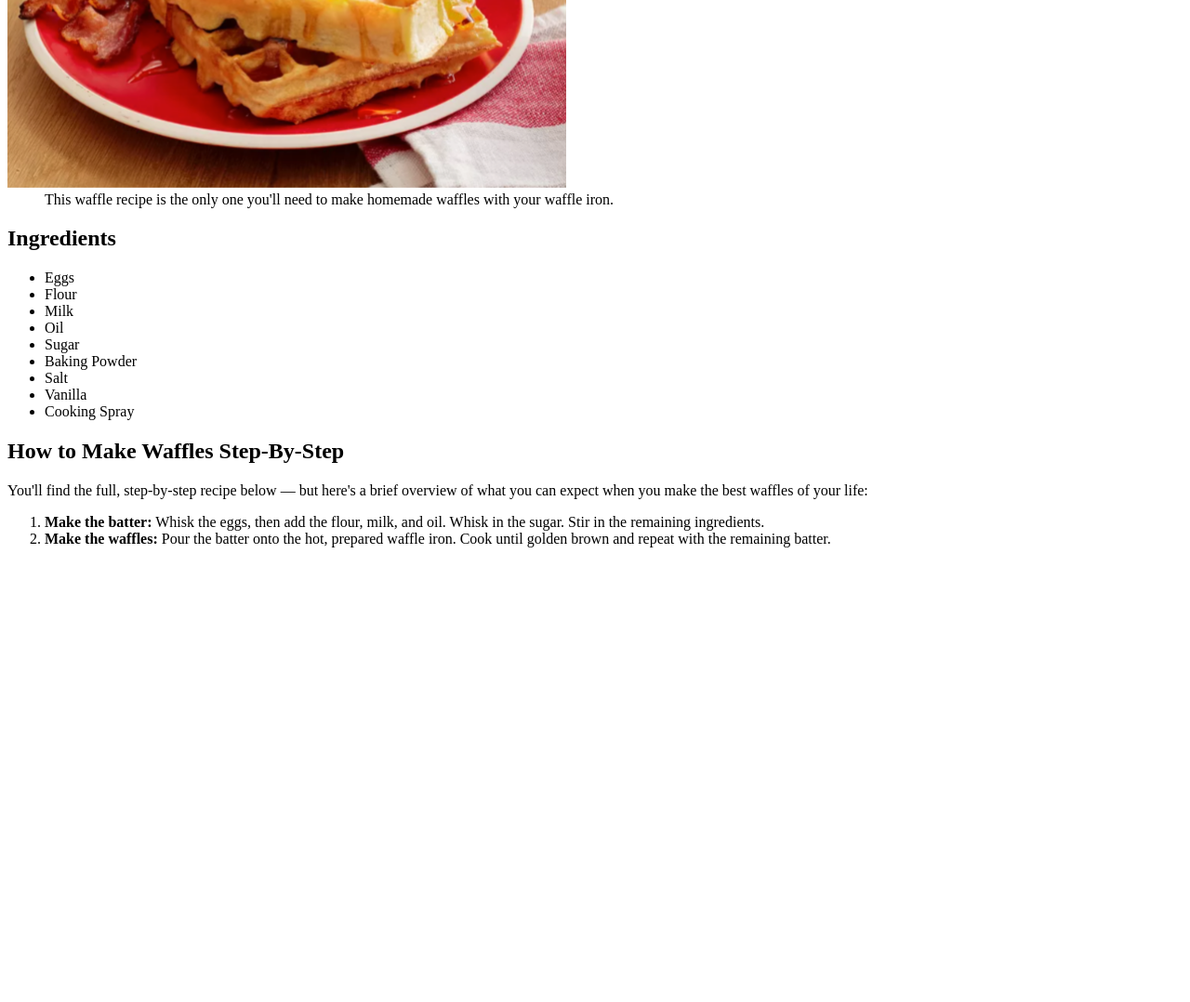
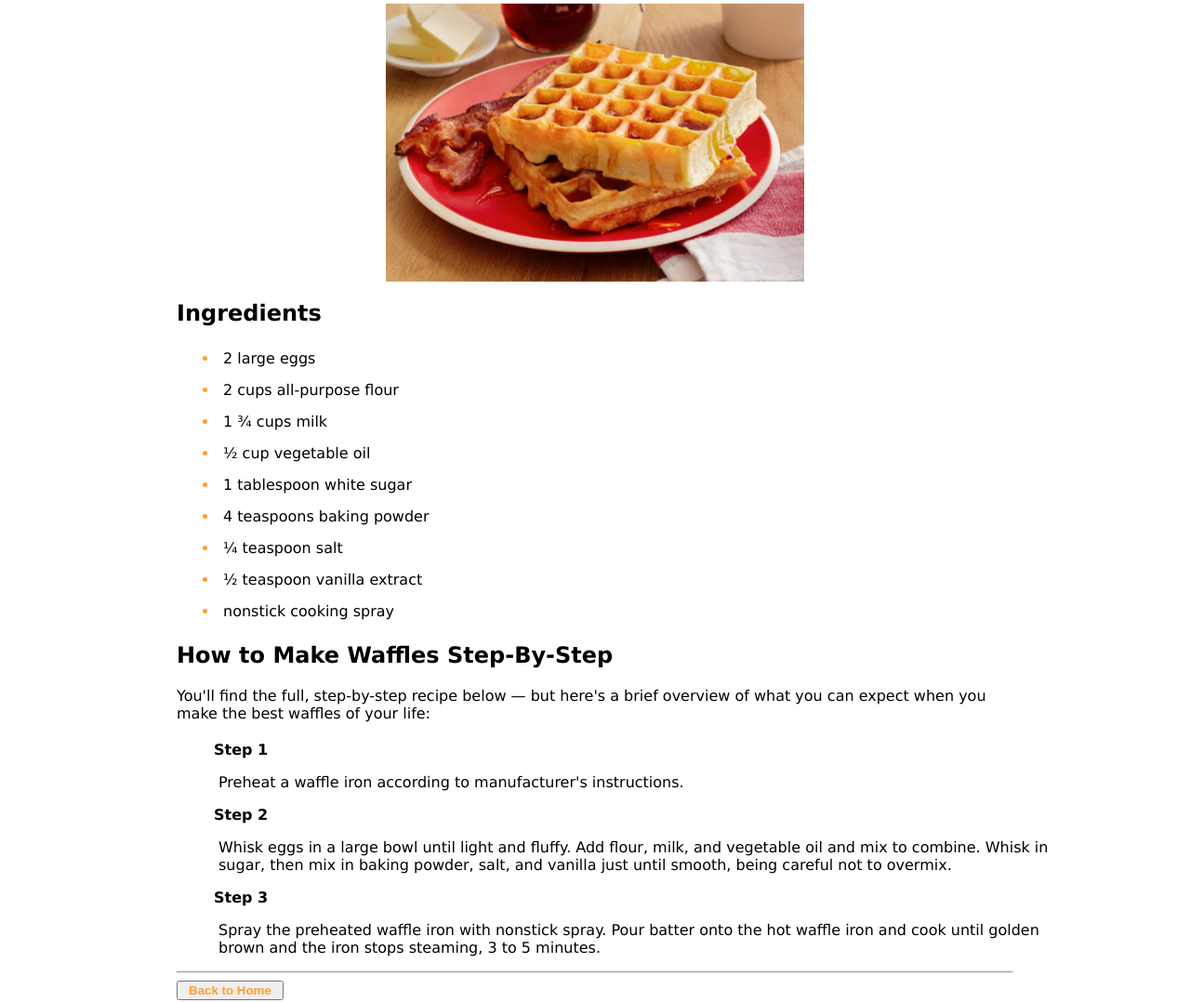
Before and after one commit to MikaCarapiet/odin-recipes, a plain HTML site: page recipes/waffles.html in a window 1280 px wide. Shown: the part 279-1357 px from the top of the page at 93% size. Before the commit the page ends 884 px from the top, so only its background shows below. Drawn offline with Linux system fonts and the light colour scheme.

Commit message:
recipes/waffles.html

```diff
--- a/recipes/waffles.html
+++ b/recipes/waffles.html
@@ -5,35 +5,70 @@
     <meta charset="UTF-8">
     <meta name="viewport" content="width=device-width, initial-scale=1.0">
     <title>Waffles</title>
+    <link rel="stylesheet" href="../css/style.css">
 </head>
 
 <body>
     <main>
-        <h1>Waffles</h1>
-        <img src="../img/waffles_closeup601x399.png" width="601px" length="399px" alt="Waffles Closeup">
-        <dd>This waffle recipe is the only one you'll need to make homemade waffles with your waffle iron.</dd>
-        <h2>Ingredients</h2>
-        <ul>
-            <li>Eggs</li>
-            <li>Flour</li>
-            <li>Milk</li>
-            <li>Oil</li>
-            <li>Sugar</li>
-            <li>Baking Powder</li>
-            <li>Salt</li>
-            <li>Vanilla</li>
-            <li>Cooking Spray</li>
+        <h1 class="odinheader"><img class="odinlogo" src="../img/odinlogo.png" alt="Odin Project" height="60px">Odin
+            Recipes</h1>
+        <hr>
+        <h1 class="wafflesheader">Waffles</h1>
+        <p class="description">This waffle recipe is the only one you'll need to make homemade waffles with your waffle
+            iron. Simple pantry ingredients mix up quickly in this easy batter that can be used right away or stored in
+            the refrigerator for up to a week. Serve waffles hot with whipped cream and fresh fruit or with butter and
+            maple syrup for either breakfast, brunch, or a snack. </p>
+        <img class="wafflepic" src="../img/waffles_closeup601x399.png" width="601px" length="399px"
+            alt="Waffles Closeup">
+
+        <h2 class="subheader ingredients">Ingredients</h2>
+        <ul class="ingredientslist">
+            <li class="listitem">2 large eggs
+            </li>
+            <li class="listitem">2 cups all-purpose flour
+            </li>
+            <li class="listitem">1 ¾ cups milk
+            </li>
+            <li class="listitem">½ cup vegetable oil
+            </li>
+            <li class="listitem">1 tablespoon white sugar
+            </li>
+            <li class="listitem">4 teaspoons baking powder
+            </li>
+            <li class="listitem">¼ teaspoon salt
+            </li>
+            <li class="listitem">½ teaspoon vanilla extract
+            </li>
+            <li class="listitem">nonstick cooking spray
+            </li>
         </ul>
-        <h2> How to Make Waffles Step-By-Step</h2>
-        <p>You'll find the full, step-by-step recipe below — but here's a brief overview of what you can expect when you
+        <h2 class="subheader"> How to Make Waffles Step-By-Step</h2>
+        <p class="description">You'll find the full, step-by-step recipe below — but here's a brief overview of what you
+            can expect when you
             make the best waffles of your life: </p>
-        <ol>
-            <li><strong>Make the batter:</strong> Whisk the eggs, then add the flour, milk, and oil. Whisk in the sugar.
-                Stir in the remaining ingredients.</li>
-            <li><strong>Make the waffles:</strong> Pour the batter onto the hot, prepared waffle iron. Cook until golden
-                brown and repeat with the remaining batter.</li>
+        <ol class="directions">
+            <li class="step">
+                <p><strong>Step 1</strong></p>
+                <p class="stepdesc">Preheat a waffle iron according to manufacturer's instructions.
 
+                </p>
+            </li>
+            <li class="step">
+                <p><strong>Step 2</strong></p>
+                <p class="stepdesc">Whisk eggs in a large bowl until light and fluffy. Add flour, milk, and vegetable
+                    oil and mix to
+                    combine. Whisk in sugar, then mix in baking powder, salt, and vanilla just until smooth, being
+                    careful not to overmix.</p>
+            </li>
+            <li class="step">
+                <p><strong>Step 3</strong></p>
+                <p class="stepdesc">Spray the preheated waffle iron with nonstick spray. Pour batter onto the hot waffle
+                    iron and cook
+                    until golden brown and the iron stops steaming, 3 to 5 minutes.</p>
+            </li>
         </ol>
+        <hr>
+        <button><a href="../index.html"> Back to Home</a></button>
     </main>
 
 </body>
```
